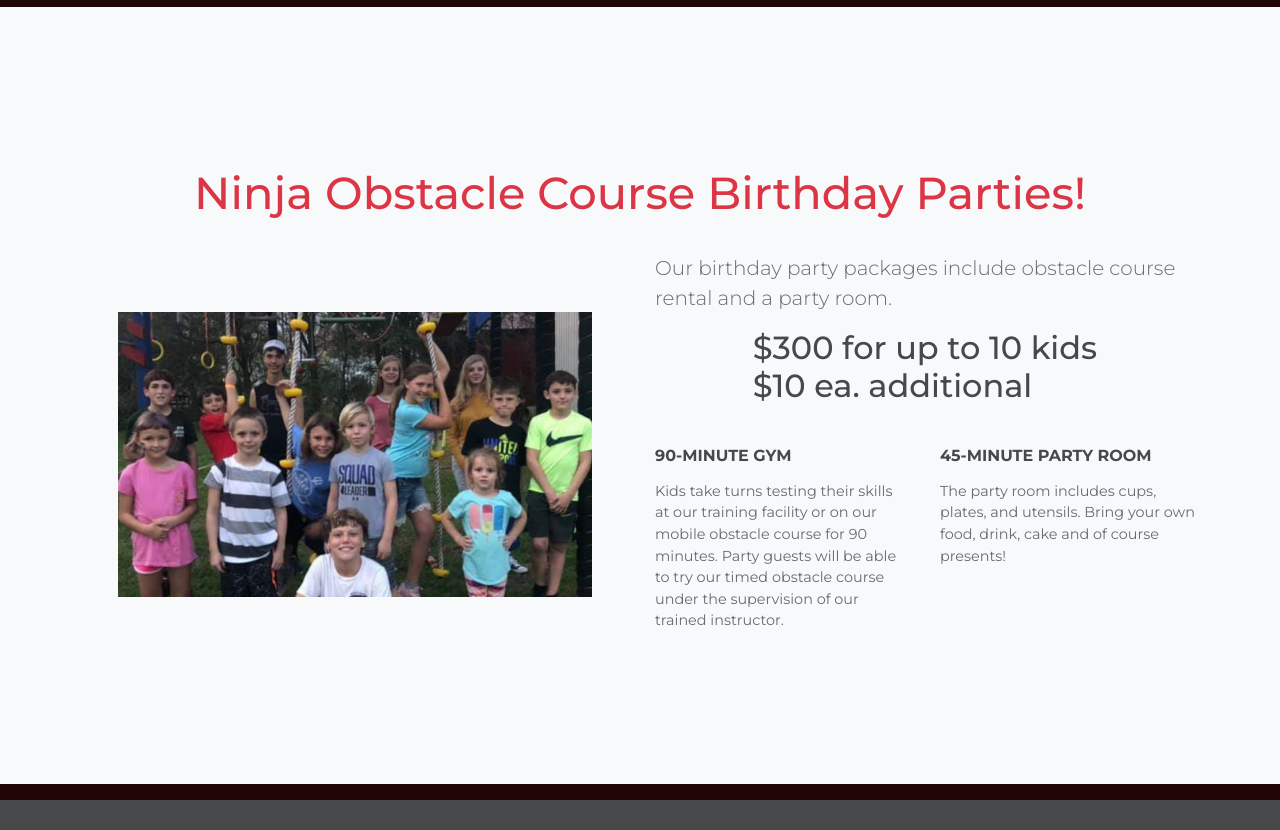
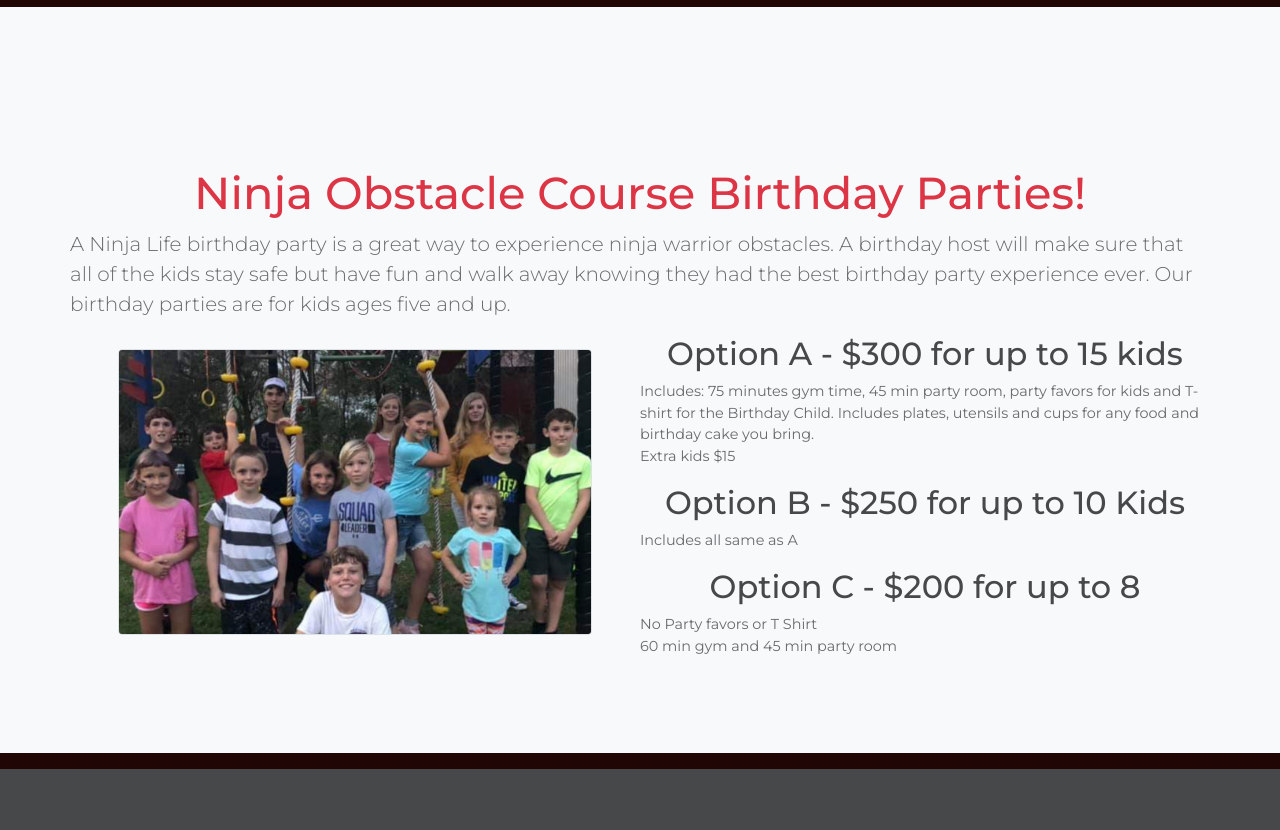
Before and after one commit to landoncz/NinjaLife, a plain HTML site: page birthday_parties.html in a window 1280 px wide. Shown: the part 183-1013 px from the top of the page. Drawn offline with nearby package versions, Linux system fonts and the light colour scheme; a web font is replaced by a local one.

Commit message:
Birthday party changes

```diff
--- a/birthday_parties.html
+++ b/birthday_parties.html
@@ -102,31 +102,32 @@
 		<div class="container">
 			<div class="row justify-center mt-5">
 				<h2 class="text-danger row text-center">Ninja Obstacle Course Birthday Parties!</h2>
+				<p class="lead">A Ninja Life birthday party is a great way to experience ninja warrior obstacles. A birthday host will make sure that all of the kids stay safe but have fun and walk away knowing they had the best birthday party experience ever. Our birthday parties are for kids ages five and up.</p>
 			</div>
 			<div class="row justify-center">
 				<div class="col-md-6 pl-5 pr-5 text-center">
-					<img class="mb-4 img-fluid" src="images/kids_parties.jpg" alt="Ninja Warrior Obstacle Course Kids Birthday Parties">
+					<img class="mb-4 img-fluid border rounded" src="images/kids_parties.jpg" alt="Ninja Warrior Obstacle Course Kids Birthday Parties">
 				</div>
 				<div class="col-md-6 text-left">
-					<p class="lead mt-4 mb-3">Our birthday party packages include obstacle course rental and a party room.</p>
-					<div class="row">
-						<h3 class="mx-auto">$300 for up to 10 kids
-							<br>$10 ea. additional</h3>
-					</div>
 
 					<div class="row">
-						<div class="col-md-6 col-feature mb-4">
-							<h4 class="mb-3">90-Minute Gym</h4>
-							<p>Kids take turns testing their skills at our training facility or on our mobile obstacle course for 90 minutes. Party guests will be able to try our timed obstacle course under the supervision of our trained instructor.</p>
+							<h3 class="mx-auto">Option A - $300 for up to 15 kids</h3>
+							<p>Includes: 75 minutes gym time, 45 min party room, party favors for kids and T- shirt for the Birthday Child. Includes plates, utensils and cups for any food and birthday cake you bring. <br>
+							Extra kids $15</p>
+					</div>
+					<div class="row">
+							<h3 class="mx-auto">Option B - $250 for up to 10 Kids</h3>
+							<p>Includes all same as A</p>
 						</div>
-						<div class="col-md-6 col-feature mb-4">
-							<h4 class="mb-3">45-Minute Party Room</h4>
-							<p>The party room includes cups, plates, and utensils. Bring your own food, drink, cake and of course presents!</p>
+
+						<div class="row">
+							<h3 class="mx-auto">Option C - $200 for up to 8</h3>
+							<p>No Party favors or T Shirt<br>
+							60 min gym and 45 min party room</p>
 						</div>
 					</div>
 				</div>
 			</div>
-		</div>
 	</section>
 
 	<footer class="footer-4 bg-secondary">
```
